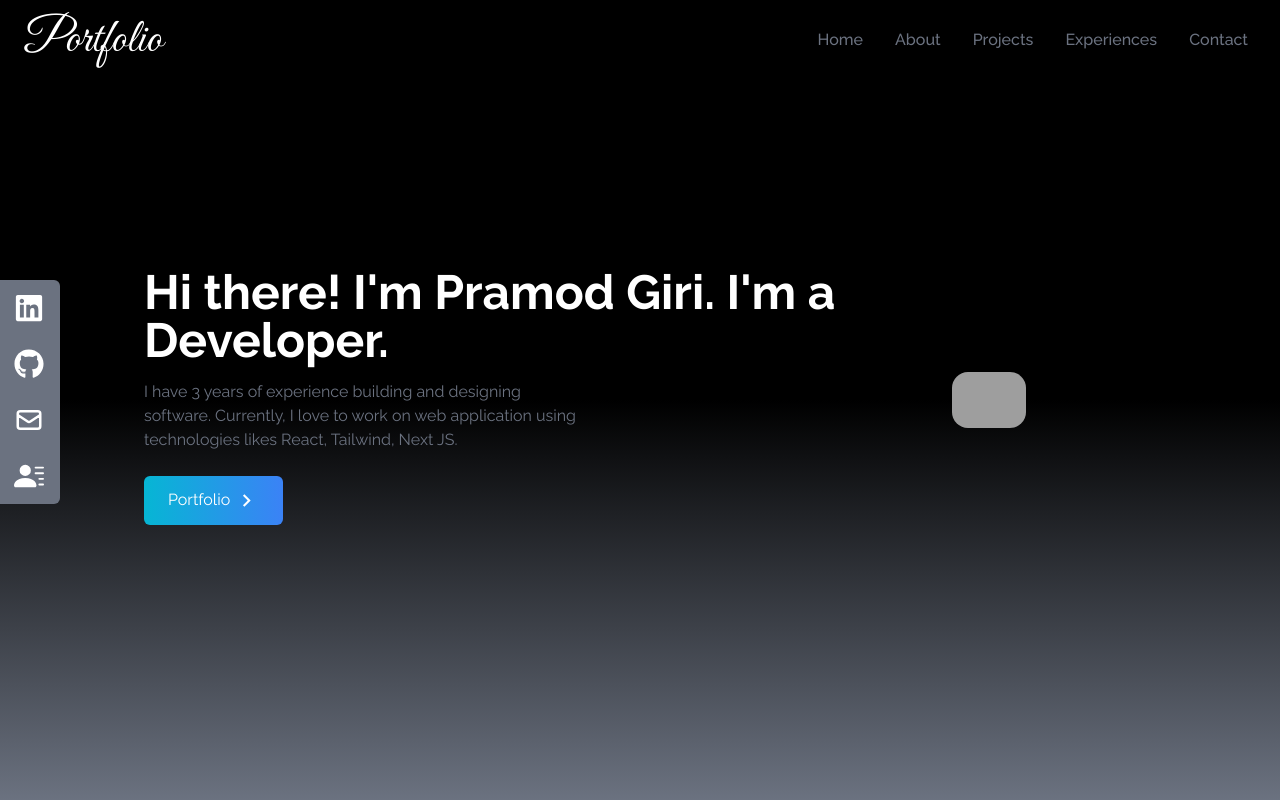
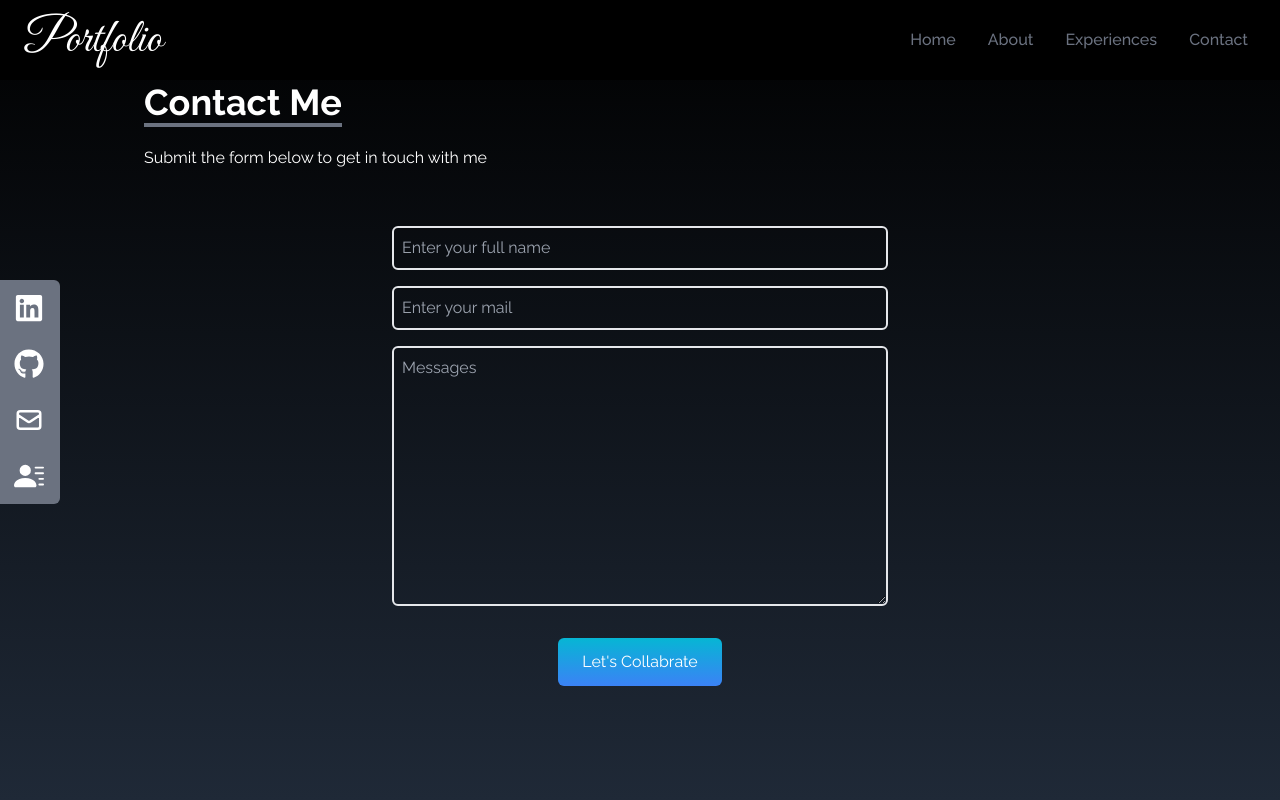
Before and after one commit to pramodgiri2468/my_portfolio, a React (Create React App) app: page /contact in a window 1280 px wide. Shown: the top 800 px of the page. Built offline with nearby package versions, Linux system fonts and the light colour scheme; grey boxes are pictures that could not be loaded.

Commit message:
Process to be completed

```diff
--- a/package.json
+++ b/package.json
@@ -9,7 +9,9 @@
     "react": "^18.2.0",
     "react-dom": "^18.2.0",
     "react-icons": "^5.0.1",
+    "react-router-dom": "^6.22.1",
     "react-scripts": "5.0.1",
+    "react-scroll": "^1.9.0",
     "web-vitals": "^2.1.4"
   },
   "scripts": {
--- a/src/App.js
+++ b/src/App.js
@@ -1,23 +1,34 @@
+
+import { BrowserRouter as Router, Route, Routes } from "react-router-dom";
 import About from "./components/About";
 import Home from "./components/Home";
 import Navbar from "./components/Navbar";
-import Projects from "./components/Projects";
 import Sociallinks from "./components/Sociallinks";
+import Experiences from "./components/Experiences";
+import Contacts from "./components/Contacts";
 
 function App() {
   return (
-    <div>
-      <Navbar />
-      <Home />
-      <About />
-      <Projects />
+    <Router>
+      <div>
+        <Navbar />
+        <Sociallinks />
+
+        <Routes>
+          <Route exact path="/" element={<Home />} />
+          <Route path="/about" element={<About />} />
+          <Route path="/experiences" element={<Experiences />} />
+          <Route path="/contact" element={<Contacts />} />
+        </Routes>
+
+      </div>
+    </Router>
 
 
-      <Sociallinks />
 
 
-    </div>
+
   );
-}
+};
 
 export default App;
--- a/src/components/About.jsx
+++ b/src/components/About.jsx
@@ -2,11 +2,11 @@ import React from 'react';
 
 const About = () => {
   return (
-    <div name="about" className="w-full h-screen bg-gradient-to-b from-gray-800 to-black text-white">
+    <div name="about" className="w-full h-full-screen bg-gradient-to-b from-gray-800 to-black text-white">
 
       <div className="max-w-screen-lg p-4 mx-auto flex flex-col justify-center w-full h-full  ">
         <div className="pb-8 ">
-            <p className="text-4xl font-bold inline border-b-4 border-gray-500 ">About</p>
+            <p className="text-4xl font-bold inline  border-gray-500 ">About</p>
         </div>
         <p className="text-xl mt-20 ">
             Lorem ipsum dolor sit amet consectetur adipisicing elit.
--- /dev/null
+++ b/src/components/Contacts.jsx
@@ -0,0 +1,34 @@
+import React from 'react';
+
+const Contacts = () => {
+  return (
+    <div name="contact" className="w-full h-screen bg-gradient-to-b from-black to-gray-800 p-4 text-white">
+      <div className="flex flex-col p-4 justify-center max-w-screen-lg mx-auto h-full">
+        <div className="pb-8">
+            <p className="text-4xl font-bold inline border-b-4 border-gray-500">Contact Me</p>
+            <p className="py-6">Submit the form below to get in touch with me </p>
+        </div>
+
+        <div className="flex justify-center items-center">
+            <form actions="https://getform.io/f/6dBDDxa7" method="POST" className="flex flex-col w-full md:w-1/2">
+                <input type="text" name="name" placeholder="Enter your full name"
+                className="p-2 bg-transparent border-2 rounded-md text-white focus:outline-none" />
+
+                <input type="text" name="email" placeholder="Enter your mail"
+                className=" my-4 p-2 bg-transparent border-2 rounded-md text-white focus:outline-none" />
+
+                <textarea name="message" placeholder="Messages" rows="10" className="p-2 bg-transparent border-2 rounded-md text-white focus:outline-none ">
+
+                </textarea>
+
+                <button className="text-white bg-gradient-to-b from-cyan-500 to-blue-500 px-6 py-3 my-8
+                mx-auto flex items-center rounded-md hover:scale-110 duration-300">Let's Collabrate </button>
+            </form>
+        </div>
+
+      </div>
+    </div>
+  )
+};
+
+export default Contacts;
--- /dev/null
+++ b/src/components/Experiences.jsx
@@ -0,0 +1,85 @@
+import React from 'react';
+import python from '../assets/my_portfolio/python.jpg';
+import HTML from '../assets/my_portfolio/HTML.jpg';
+import css from '../assets/my_portfolio/css.jpg';
+import npm from '../assets/my_portfolio/npm.jpg';
+import react from '../assets/my_portfolio/react.jpg';
+
+const Experiences = () => {
+
+    const experiences = [
+        {
+            id: 1,
+            src: HTML,
+            title: 'HTML'
+        },
+
+        {
+            id: 2,
+            src: css,
+            title: 'CSS'
+        },
+
+        {
+            id: 3,
+            src: npm,
+            title: 'npm'
+        },
+
+        {
+            id: 4,
+            src: react,
+            title: 'React'
+        },
+
+        {
+            id: 5,
+            src: python,
+            title: 'Python'
+        },
+
+
+    ]
+  return (
+    <div name="Experiences" className="bg-gradient-to-b from-black to-gray-800 w-full text-white md:h-screen  ">
+      <div className="max-w-screen-lg p-4 mx-auto flex flex-col justify-center w-full h-full">
+        <div className="pb-8 ">
+            <p className="text-4xl font-bold inline border-b-4 border-gray-500 ">Experiences</p>
+            <p className="py-6 ">Check out some of my Experiences right here</p>
+        </div>
+        <div className="grid sm:grid-cols-2 md:grid-cols-3 gap-8 px-12 sm:px-0  ">
+
+
+
+
+
+
+
+
+        {
+            experiences.map(({id, src, title}) => (
+                <div key={id} className="shadow-md shadow-gray-600 rounded-lg">
+                <img src={src} alt="" className="rounded-md duration-200 hover:scale-105 " />
+                <div className="flex items-center justify-center ">
+                    <p className="mt-2">{title}</p>
+                </div>
+            </div>
+
+
+            ))
+
+
+
+        }
+
+
+
+
+        </div>
+
+      </div>
+    </div>
+  )
+};
+
+export default Experiences;
--- a/src/components/Navbar.jsx
+++ b/src/components/Navbar.jsx
@@ -1,5 +1,6 @@
 import React, { useState } from 'react';
-import { FaBars, FaTimes} from 'react-icons/fa'
+import { FaBars, FaTimes} from 'react-icons/fa';
+import { Link } from 'react-router-dom'; // Import Link from react-router-dom
 
 const Navbar = () => {
 
@@ -8,65 +9,55 @@ const Navbar = () => {
   const links = [
     {
       id: 1,
-      link: 'home'
+      link: 'home',
+      path: '/' // Define the path for each link
     },
     {
       id: 2,
-      link: 'about'
+      link: 'about',
+      path: '/about'
     },
     {
       id: 3,
-      link: 'projects'
-    },
-    {
-      id: 4,
-      link: 'experiences'
+      link: 'experiences',
+      path: '/experiences'
     },
     {
       id: 5,
-      link: 'contact'
+      link: 'contact',
+      path: '/contact'
     },
-  ]
+  ];
+
   return (
-    <div className="flex justify-between items-center w-full h-20 text-white
-    bg-black fixed px-4">
+    <div className="flex justify-between items-center w-full h-20 text-white bg-black fixed px-4">
       <div>
         <h1 className="text-5xl font-signature ml-2">Portfolio</h1>
       </div>
 
       <ul className="hidden md:flex">
-          {links.map(({id, link}) => (
-            <li key={id} className="px-4 cursor-pointer font-medium text-gray-500 hover:scale-105 capitalize duration-200">{link}</li>
-
-
+        {links.map(({ id, link, path }) => (
+          <li key={id} className="px-4">
+            <Link to={path} className="font-medium text-gray-500 hover:scale-105 capitalize duration-200">{link}</Link>
+          </li>
         ))}
-
-
-
-
       </ul>
 
       <div onClick={() => setNav(!nav)} className="cursor-pointer pr-4 z-50 text-gray-500 md:hidden">
-          {nav ? <FaTimes size={30} />: <FaBars size={30} />}
+        {nav ? <FaTimes size={30} /> : <FaBars size={30} />}
       </div>
 
-        {nav && (<ul className="flex flex-col justify-center items-center absolute top-0 left-0 w-full h-screen bg-gradient-to-b
-        from-black to-gray-800 text-gray-500" >
-           {links.map(({id, link}) => (
-            <li key={id} className="px-4 cursor-pointer font-medium text-gray-500 hover:scale-105 capitalize duration-200">{link}</li>
-
-
+      {nav && (
+        <ul className="flex flex-col justify-center items-center absolute top-0 left-0 w-full h-screen bg-gradient-to-b from-black to-gray-800 text-gray-500">
+          {links.map(({ id, link, path }) => (
+            <li key={id} className="px-4">
+              <Link onClick={() => setNav(!nav)} to={path} className="font-medium text-gray-500 hover:scale-105 capitalize duration-200">{link}</Link>
+            </li>
           ))}
-
-
         </ul>
-
       )}
-
-
     </div>
-
   );
 };
 
-export default Navbar
+export default Navbar;
--- a/src/components/Projects.jsx
+++ /dev/null
@@ -1,62 +0,0 @@
-import React from 'react';
-import python from '../assets/my_portfolio/python.jpg';
-import HTML from '../assets/my_portfolio/HTML.jpg';
-import css from '../assets/my_portfolio/css.jpg';
-import npm from '../assets/my_portfolio/npm.jpg';
-import react from '../assets/my_portfolio/react.jpg';
-
-const Projects = () => {
-
-    const projects = [
-        {
-            id: 1,
-            src: HTML
-        },
-
-        {
-            id: 2,
-            src: css
-        },
-
-        {
-            id: 3,
-            src: npm
-        },
-
-        {
-            id: 4,
-            src: react
-        },
-
-        {
-            id: 5,
-            src: python
-        },
-
-
-    ]
-  return (
-    <div name="Projects" className="bg-gradient-to-b from-black to-gray-800 w-full text-white md:h-screen  ">
-      <div className="max-w-screen-lg p-4 mx-auto flex flex-col justify-center w-full h-full">
-        <div className="pb-8 ">
-            <p className="text-4xl font-bold inline border-b-4 border-gray-500 ">Projects</p>
-            <p className="py-6 ">Check out some of my Projects right here</p>
-        </div>
-
-        <div className="grid sm:grid-cols-2 md:grid-cols-3 gap-8 px-12 sm:px-0  ">
-            <div className="shadow-md shadow-gray-600 rounded-lg">
-                <img src={python} alt="" className="rounded-md duration-200 hover:scale-105 " />
-                <div className="flex items-center justify-center ">
-                    <button className="w-1/2 px-6 py-3 m-4 duration-200 hover:scale-105 ">Python</button>
-
-                </div>
-            </div>
-
-        </div>
-
-      </div>
-    </div>
-  )
-};
-
-export default Projects;
```
Also changed, not shown: 1 other file (tests, documents, lock files or other folders). Lines whose indentation alone changed are shown as unchanged.
